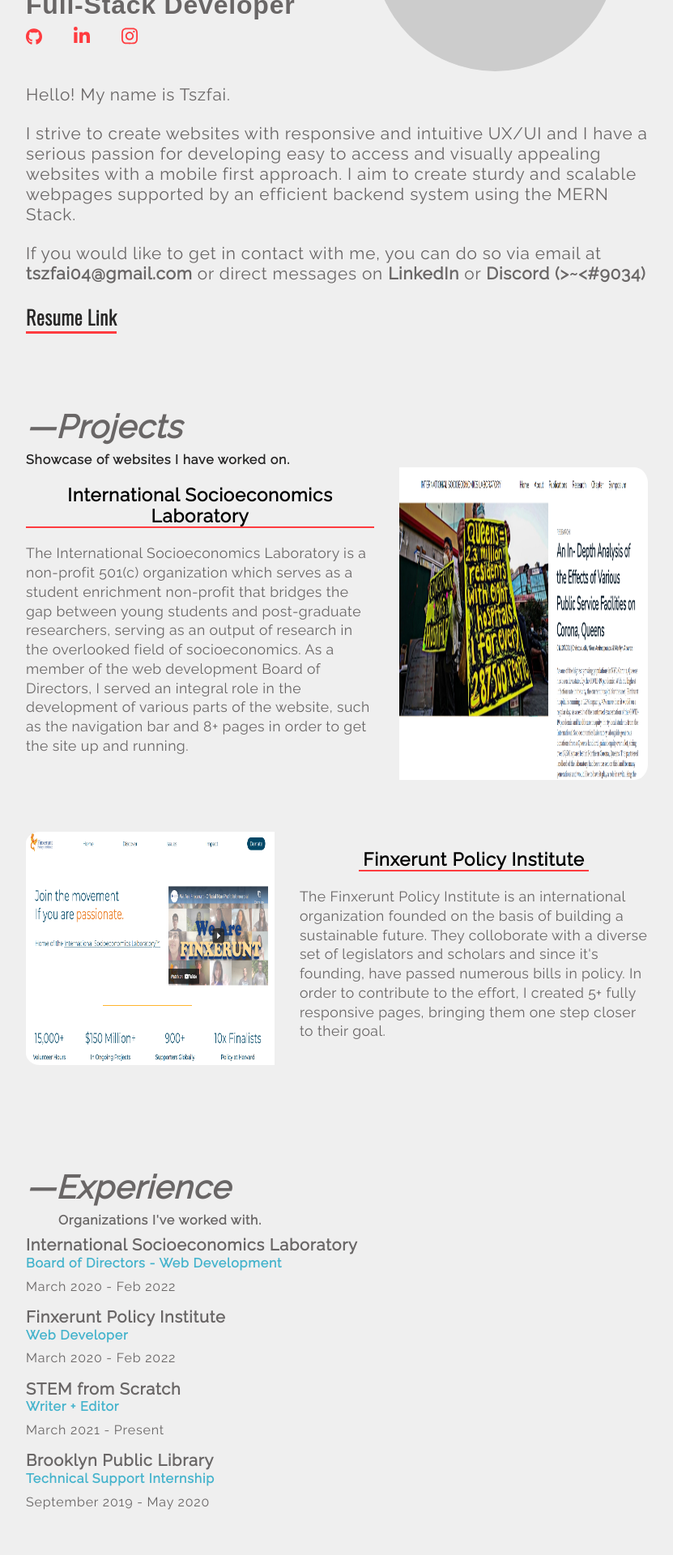
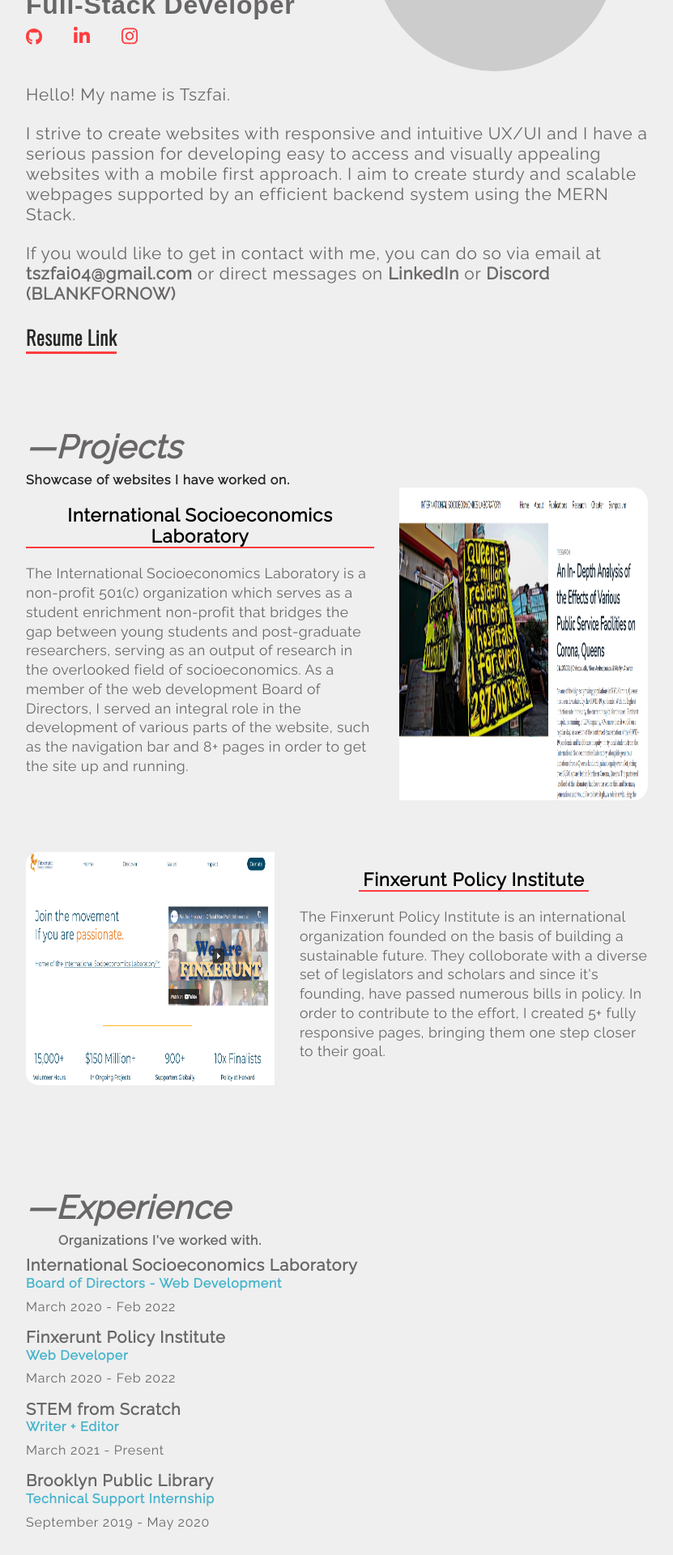
Before and after one commit to TChoy04/personal-website, a React (Create React App) app: page / in a window 1280 px wide. Shown: the part 250-2170 px from the top of the page at 81% size, without its empty margins (224-1055 px from the left). Before the commit the page ends 2145 px from the top, so only its background shows below. Built offline with nearby package versions, Linux system fonts and the light colour scheme; a web font is replaced by a local one.

Commit message:
Tidied App.js + New Resume
Tidied up App.js and added new resume.

```diff
--- a/src/App.js
+++ b/src/App.js
@@ -1,76 +1,13 @@
 import MyHeader from "./components/MyHeader.js";
 import "./App.css";
-import Projects from "./components/Projects.js";
-import finx from "./components/images/finx.png";
-import isl from "./components/images/isl.png";
-import Experiences from "./components/Experiences.js";
+import ProjectContainer from "./components/ProjectContainer.js";
+import ExperienceContainer from "./components/ExperienceContainer.js"
 function App() {
   return (
     <div className="wrapper">
       <MyHeader />
-      <div className="project-container">
-        <div className="project-header">
-          <h1 className="project-heading">
-            <span className="mobile-vanish">—</span>Projects
-          </h1>
-          <strong className="project-heading-description">
-            Showcase of websites I have worked on.
-          </strong>
-        </div>
-
-        <Projects
-          id="isl-image"
-          source={isl}
-          name="International Socioeconomics Laboratory"
-          description="The International Socioeconomics Laboratory is a non-profit 501(c) organization which serves as a student enrichment non-profit that bridges the gap between young students and post-graduate researchers, serving as an output of research in the overlooked field of socioeconomics. As a member of the web development Board of Directors, I served an integral role in the development of various parts of the website, such as the navigation bar and 8+ pages in order to get the site up and running.
-"
-          direction="row"
-          link="https://socioeconlabs.org"
-        />
-        <Projects
-          id="finx-image"
-          source={finx}
-          name="Finxerunt Policy Institute"
-          description="The Finxerunt Policy Institute is an international organization founded on the basis of building a sustainable future. They colloborate with a diverse set of legislators and scholars and since it's founding, have passed numerous bills in policy. In order to contribute to the effort, I created 5+ fully responsive pages, bringing them one step closer to their goal."
-          direction="row-reverse"
-          link="https://finxerunt.org"
-        />
-      </div>
-
-      <div className="experience-container">
-        <div className="experience-header">
-          <h1 className="experience-heading">
-            <span className="mobile-vanish">—</span>Experience
-          </h1>
-          <strong className="experience-heading-description">
-            Organizations I've worked with.
-          </strong>
-        </div>
-        <div className="split-exp">
-          <Experiences
-            title="International Socioeconomics Laboratory"
-            role="Board of Directors - Web Development"
-            date="March 2020 - Feb 2022"
-          />
-          <Experiences
-            title="Finxerunt Policy Institute"
-            role="Web Developer"
-            date="March 2020 - Feb 2022"
-          />
-        </div>
-        <div className="split-exp">
-          <Experiences
-            title="STEM from Scratch"
-            role="Writer + Editor"
-            date="March 2021 - Present"
-          />
-          <Experiences
-            title="Brooklyn Public Library"
-            role="Technical Support Internship"
-            date="September 2019 - May 2020"
-          />
-        </div>
-      </div>
+  <ProjectContainer/>
+<ExperienceContainer/>
     </div>
   );
 }
--- a/src/components/AboutMe.js
+++ b/src/components/AboutMe.js
@@ -1,6 +1,6 @@
 import "./AboutMe.css";
-import resume from "./docs/Resume.pdf";
-const discord = ">~<#9034";
+import resume from "./docs/Tszfai_Choy_Resume_Updated_4_28_2022.pdf";
+const discord = "BLANKFORNOW";
 const AboutMe = () => {
   return (
     <div className="aboutMe">
--- /dev/null
+++ b/src/components/ExperienceContainer.js
@@ -0,0 +1,40 @@
+import Experiences from "./Experiences.js";
+const ExperienceContainer = () => {
+  return (
+    <div className="experience-container">
+      <div className="experience-header">
+        <h1 className="experience-heading">
+          <span className="mobile-vanish">—</span>Experience
+        </h1>
+        <strong className="experience-heading-description">
+          Organizations I've worked with.
+        </strong>
+      </div>
+      <div className="split-exp">
+        <Experiences
+          title="International Socioeconomics Laboratory"
+          role="Board of Directors - Web Development"
+          date="March 2020 - Feb 2022"
+        />
+        <Experiences
+          title="Finxerunt Policy Institute"
+          role="Web Developer"
+          date="March 2020 - Feb 2022"
+        />
+      </div>
+      <div className="split-exp">
+        <Experiences
+          title="STEM from Scratch"
+          role="Writer + Editor"
+          date="March 2021 - Present"
+        />
+        <Experiences
+          title="Brooklyn Public Library"
+          role="Technical Support Internship"
+          date="September 2019 - May 2020"
+        />
+      </div>
+    </div>
+  );
+};
+export default ExperienceContainer;
--- /dev/null
+++ b/src/components/ProjectContainer.js
@@ -0,0 +1,36 @@
+import Projects from "./Projects.js";
+import finx from "./images/finx.png";
+import isl from "./images/isl.png";
+const ProjectContainer = () => {
+  return (
+    <div className="project-container">
+      <div className="project-header">
+        <h1 className="project-heading">
+          <span className="mobile-vanish">—</span>Projects
+        </h1>
+        <strong className="project-heading-description">
+          Showcase of websites I have worked on.
+        </strong>
+      </div>
+
+      <Projects
+        id="isl-image"
+        source={isl}
+        name="International Socioeconomics Laboratory"
+        description="The International Socioeconomics Laboratory is a non-profit 501(c) organization which serves as a student enrichment non-profit that bridges the gap between young students and post-graduate researchers, serving as an output of research in the overlooked field of socioeconomics. As a member of the web development Board of Directors, I served an integral role in the development of various parts of the website, such as the navigation bar and 8+ pages in order to get the site up and running.
+"
+        direction="row"
+        link="https://socioeconlabs.org"
+      />
+      <Projects
+        id="finx-image"
+        source={finx}
+        name="Finxerunt Policy Institute"
+        description="The Finxerunt Policy Institute is an international organization founded on the basis of building a sustainable future. They colloborate with a diverse set of legislators and scholars and since it's founding, have passed numerous bills in policy. In order to contribute to the effort, I created 5+ fully responsive pages, bringing them one step closer to their goal."
+        direction="row-reverse"
+        link="https://finxerunt.org"
+      />
+    </div>
+  );
+};
+export default ProjectContainer;
--- a/src/components/socials.js
+++ b/src/components/socials.js
@@ -31,7 +31,7 @@ const SocialIcons = () => {
         </svg>
       </a>
       <a
-        href="https://www.instagram.com/randomlettershfhsksjvdja/"
+        href="https://www.instagram.com/tchoy04/"
         target="_blank"
         rel="noopener noreferrer"
         className="socialLink"
```
Also changed, not shown: 1 other file (tests, documents, lock files or other folders).
